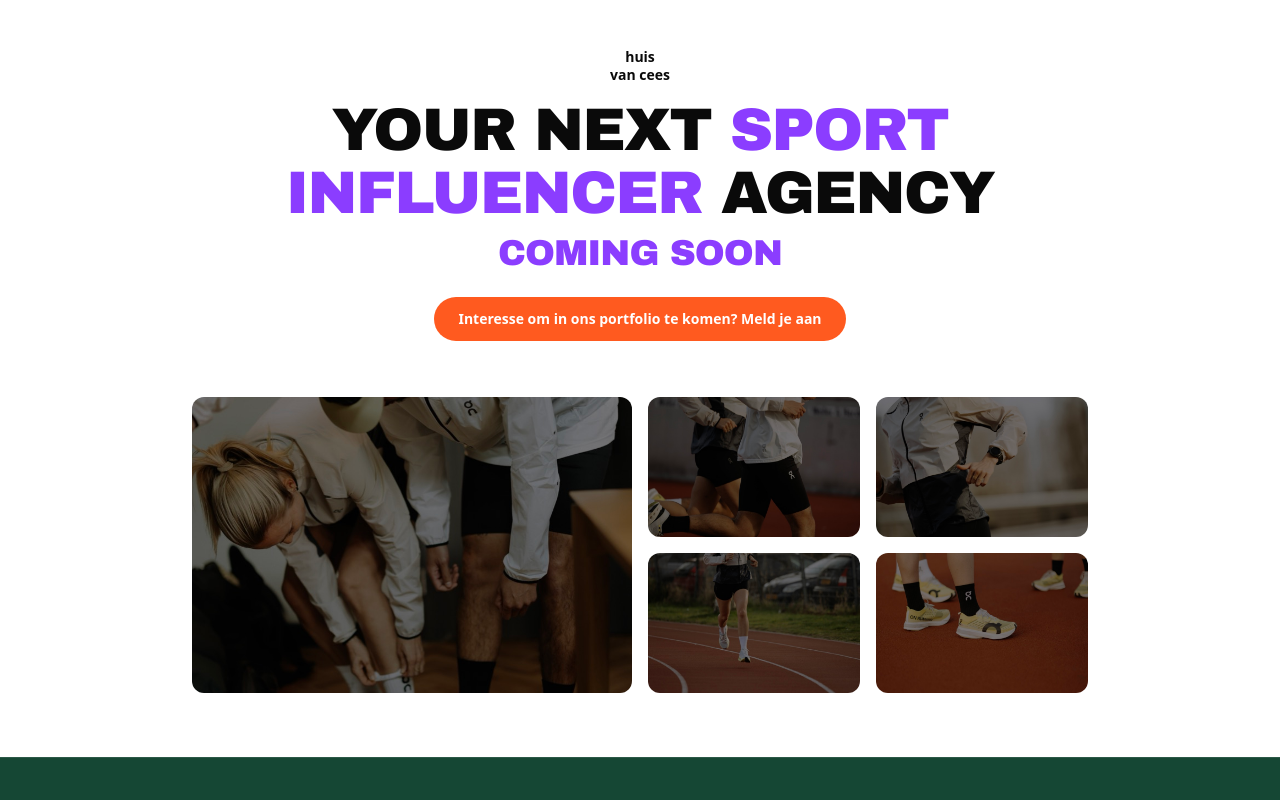
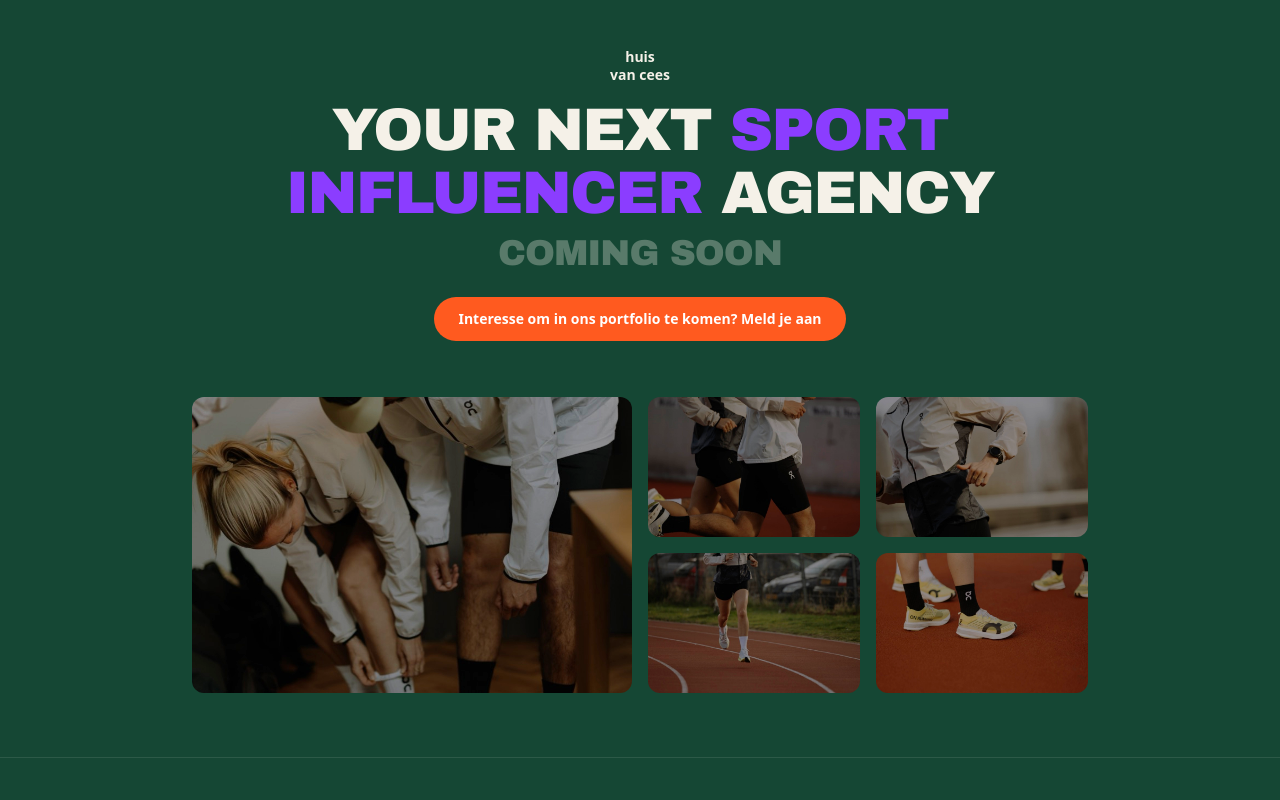
Before and after one commit to charlottetti2026/huis-van-cees, a React (Vite) app: page / in a window 1280 px wide. Shown: the top 800 px of the page. Built offline with nearby package versions, Linux system fonts and the light colour scheme.

Commit message:
Hero terug naar groene achtergrond, coming soon gedempte stijl

```diff
--- a/src/App.tsx
+++ b/src/App.tsx
@@ -50,7 +50,10 @@ function Reveal({
 
 function Hero() {
   return (
-    <section className="flex flex-col items-center bg-white px-6 pt-12 pb-16 text-center text-neutral-950">
+    <section
+      className="flex flex-col items-center px-6 pt-12 pb-16 text-center"
+      style={{ backgroundColor: GREEN, color: OFF_WHITE }}
+    >
       <p className="text-sm leading-tight font-bold lowercase">
         huis
         <br />
@@ -60,10 +63,7 @@ function Hero() {
         Your next <span style={{ color: PURPLE }}>sport influencer</span>{' '}
         agency
       </h1>
-      <p
-        className="font-display mt-2 text-3xl tracking-tight uppercase sm:text-4xl"
-        style={{ color: PURPLE }}
-      >
+      <p className="font-display mt-2 text-3xl tracking-tight uppercase opacity-30 sm:text-4xl">
         Coming soon
       </p>
       <button
@@ -110,6 +110,7 @@ function FlyInPhotos() {
           <img
             src={src}
             alt="Huis van Cees"
+            style={{ filter: 'brightness(1.25) saturate(1.05)' }}
             className="h-full w-full rounded-xl object-cover"
           />
         </Reveal>
```
